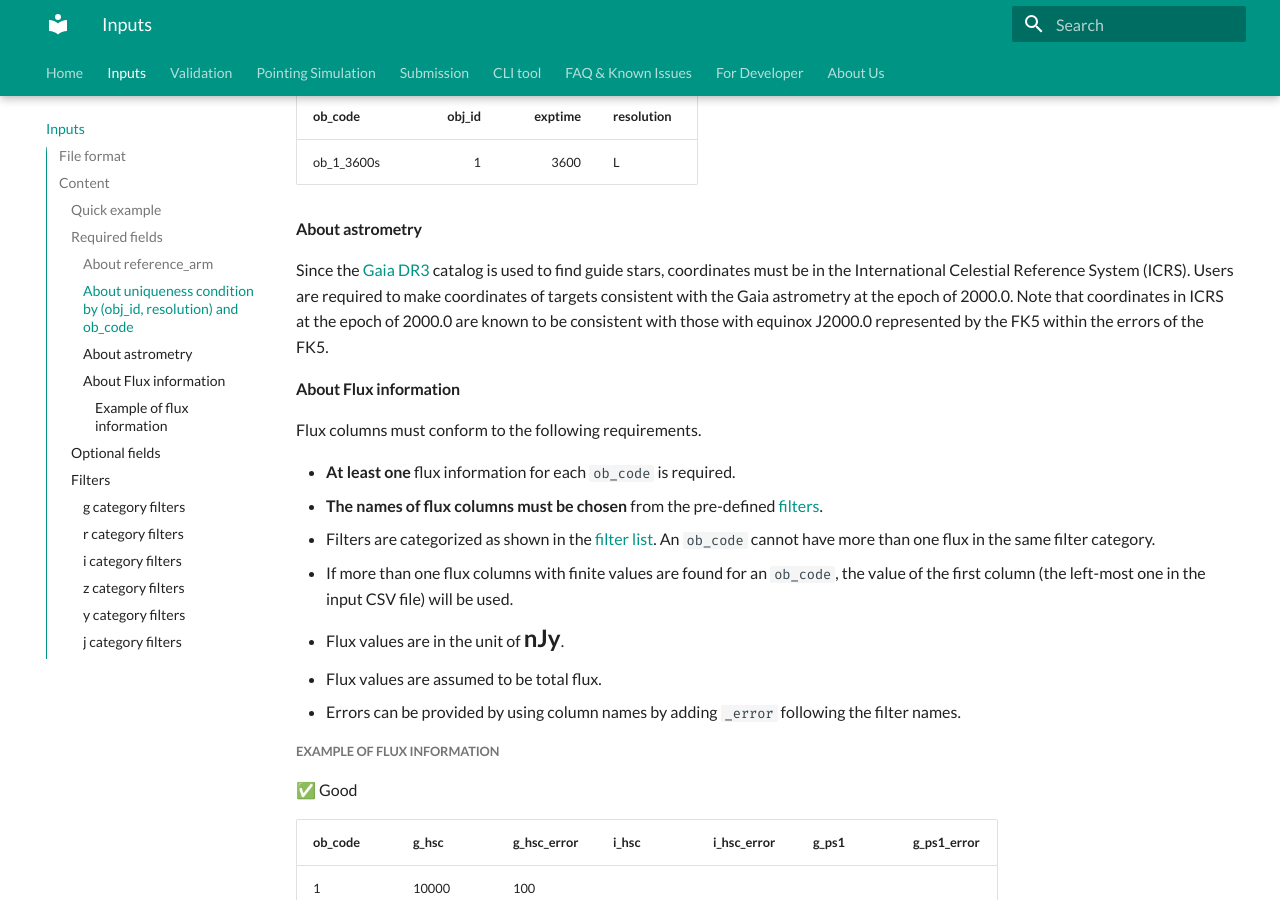
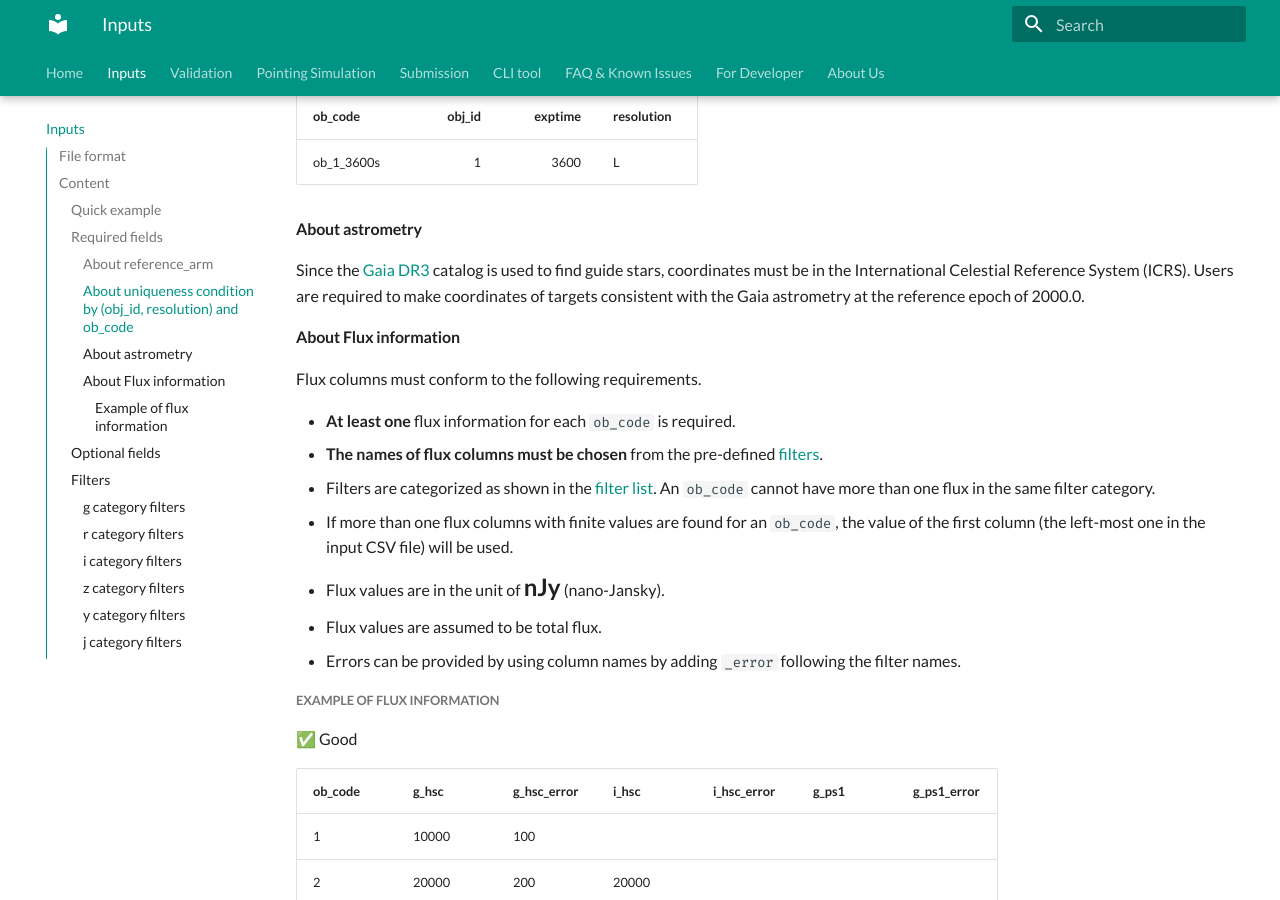
Before and after one commit to Subaru-PFS/spt_target_uploader, an MkDocs documentation site: the page built from docs/docs/inputs.md, in a window 1280 px wide and 900 px high, scrolled down 2778 px. Built offline with MkDocs 1.6.1 and Material for MkDocs 9.7.7, drawn with Linux system fonts in a browser that asks for light colours; some of the changed text lies outside the part shown.

Commit message:
update documentation

```diff
--- a/docs/docs/inputs.md
+++ b/docs/docs/inputs.md
@@ -29,8 +29,8 @@
 |---------------|------------|--------|--------------------------------------------------------------------------------------------------------------------------------------|
 | ob_code       | str        |        | A string identifier for the target. Each `ob_code` must be unique within the list.                                                   |
 | obj_id        | 64-bit int |        | Object ID (-9223372036854775808 to +9223372036854775807).                                                                            |
-| ra            | float      | degree | Right Ascension (J2000.0 or ICRS at the epoch of 2000.0)                                                                             |
-| dec           | float      | degree | Declination (J2000.0 or ICRS at the epoch of 2000.0)                                                                                 |
+| ra            | float      | degree | Right Ascension (ICRS at the reference epoch of 2000.0)                                                                              |
+| dec           | float      | degree | Declination (ICRS at the reference epoch of 2000.0)                                                                                  |
 | exptime       | float      | second | Exposure time requested for the object under the nominal observing condition.                                                        |
 | priority      | int        |        | Priority (integer value in [0-9]) for the object within the list. Smaller the value, higher the priority                             |
 | resolution    | str        |        | Grating used in the red optical arms. `L` for the low resolution and `M` for the medium resolution                                   |
@@ -99,8 +99,7 @@
 
 Since the [Gaia DR3](https://www.cosmos.esa.int/web/gaia/data-release-3) catalog is used to find guide stars,
 coordinates must be in the International Celestial Reference System (ICRS).
-Users are required to make coordinates of targets consistent with the Gaia astrometry at the epoch of 2000.0.
-Note that coordinates in ICRS at the epoch of 2000.0 are known to be consistent with those with equinox J2000.0 represented by the FK5 within the errors of the FK5.
+Users are required to make coordinates of targets consistent with the Gaia astrometry at the reference epoch of 2000.0.
 
 #### About Flux information
 
@@ -112,7 +111,7 @@
   An `ob_code` cannot have more than one flux in the same filter category.
 - If more than one flux columns with finite values are found for an `ob_code`,
   the value of the first column (the left-most one in the input CSV file) will be used.
-- Flux values are in the unit of <font size=5>**nJy**</font>.
+- Flux values are in the unit of <font size=5>**nJy**</font> (nano-Jansky).
 - Flux values are assumed to be total flux.
 - Errors can be provided by using column names by adding `_error` following the filter names.
 
```
Also changed, not shown: docs/docs/developer.md (+1 -1 lines).
